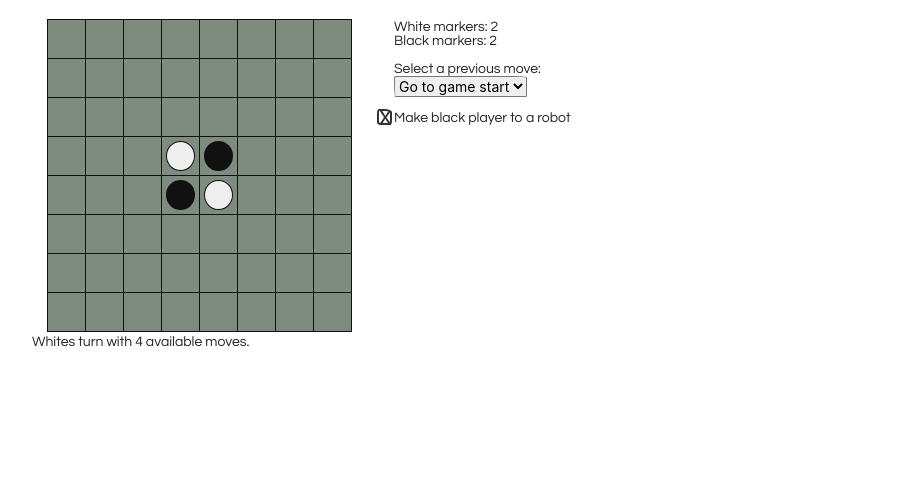
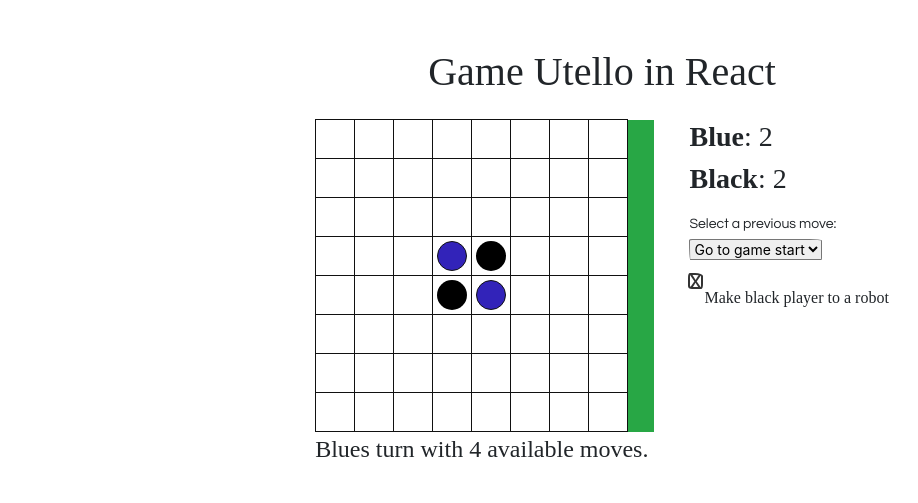
Before and after one commit to andrey1997acer/GameUtelloReact, a React app: page / in a window 1280 px wide. Shown: the whole page, without its empty margins (38-956 px from the left). Built offline with nearby package versions, Linux system fonts and the light colour scheme; a web font is replaced by a local one.

Commit message:
Interfas Cambio

```diff
--- a/src/board.js
+++ b/src/board.js
@@ -39,6 +39,6 @@ export default class Board extends React.Component {
 			}
 			rows.push(<div className="board-row" key={j}>{cols}</div>);
 		}*/
-		return (<div>{rows}</div>);
+		return (<div className="bg bg-success">{rows}</div>);
 	}
 }
--- a/src/css/index.css
+++ b/src/css/index.css
@@ -21,7 +21,7 @@ ol, ul {
 }
 
 .square {
-	background: #7d8c7f;
+	background: #ffffff;
 	border: 1px solid #111;
 	float: left;
 	font-size: 24px;
@@ -82,10 +82,10 @@ ol, ul {
 }
 
 .marker.black {
-	background: #111;
+	background: rgb(0, 0, 0);
 }
 
 .marker.white {
-	background: #eee;
+	background: rgb(50, 35, 185);
 	border: 1px solid #111;
 }
--- a/src/game.js
+++ b/src/game.js
@@ -1,4 +1,4 @@
-import React,{Fragment} from 'react';
+import React, { Fragment } from 'react';
 import Board from './board.js';
 import Ai from './ai.js';
 /**
@@ -189,36 +189,40 @@ export default class Game extends React.Component {
 		let availableMoves = this.checkAvailableMoves(current.xWasNext, current.squares);
 		let availableMovesOpposite = this.checkAvailableMoves(!current.xWasNext, current.squares);
 
-		if ((availableMoves.length === 0) && (availableMovesOpposite.length === 0))
-		{
+		if ((availableMoves.length === 0) && (availableMovesOpposite.length === 0)) {
 			winner = current.xNumbers === current.oNumbers ? 'XO' : current.xNumbers > current.oNumbers ? 'X' : 'O';
 		}
 		let status =
 			winner ?
-				(winner === 'XO') ? 'It\'s a draw' : 'The winner is ' + (winner === 'X' ? 'white' : 'black') :
-				[this.state.xIsNext ? 'Whites turn' : 'Blacks turn', ' with ', availableMoves.length, ' available moves.'].join('');
+				(winner === 'XO') ? 'It\'s a draw' : 'The winner is ' + (winner === 'X' ? 'blue' : 'black') :
+				[this.state.xIsNext ? 'Blues turn' : 'Blacks turn', ' with ', availableMoves.length, ' available moves.'].join('');
 		return (
 			<Fragment>
 				<div className="game container">
-				<div className="row">
+					<div className="row justify-content-center mt-5">
+						<div className="form-group col-md-12 text-center">
+							<h1>Game Utello in React</h1>
+						</div>
 						<div className="game-left-side">
 							<div className="game-board col-md-12">
 								<Board size={8} squares={current.squares} availableMoves={availableMoves} onClick={(i) => this.handleClick(i)} />
 							</div>
-					<div className="game-status">{status}&nbsp;{winner ? <button onClick={() => this.resetGame()}>Play again</button> : ''}</div>
+							<div className="game-status form-group col-md-12"><h4>{status}&nbsp;</h4>{winner ? <button className="btn btn-primary" onClick={() => this.resetGame()}>Play again</button> : ''}</div>
 
 							<div></div>
 						</div>
 						<div className="game-info">
-					<div>White markers: {current.xNumbers}</div>
-					<div>Black markers: {current.oNumbers}</div>
+
+							<div><h3><strong>Blue</strong>: {current.xNumbers}</h3></div>
+							<div><h3><strong>Black</strong>: {current.oNumbers}</h3></div>
+
 							<br />
-					<div>Select a previous move:</div>
+							<div><label>Select a previous move:</label></div>
 							<div>{selectMoves()}</div>
 							<br />
-					<div>
+							<div className="form-group col-md-12">
 								<input type="checkbox" checked={this.state.blackisAi} onChange={(e) => this.setState({ blackisAi: !this.state.blackisAi })}></input>
-						Make black player to a robot
+								<h6>Make black player to a robot</h6>
 							</div>
 						</div>
 					</div>
```
Lines whose indentation alone changed are shown as unchanged.
